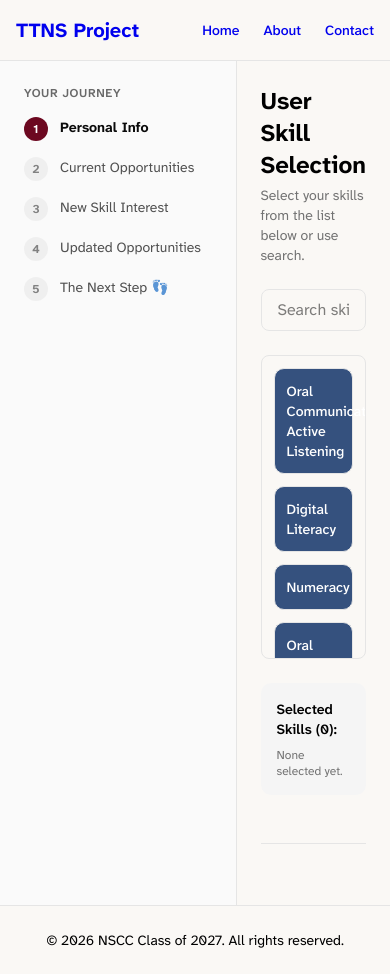
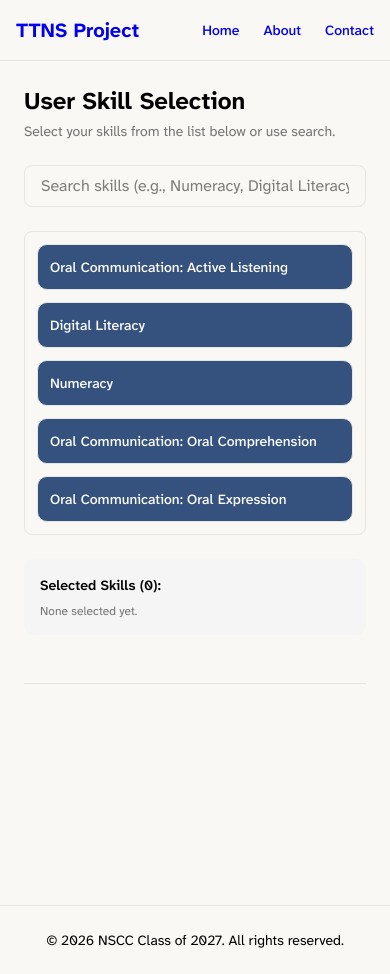
Before and after one commit to jaynaugler/ttns, a Next.js app: page / in a window 390 px wide. Built offline with nearby package versions, Linux system fonts and the light colour scheme.

Commit message:
Fixed skills selection on mobile

```diff
--- a/next.config.ts
+++ b/next.config.ts
@@ -2,6 +2,7 @@ import type { NextConfig } from "next";
 
 const nextConfig: NextConfig = {
   /* config options here */
+  allowedDevOrigins: ["*.trycloudflare.com"],
   cacheComponents: true,
   partialPrefetching: true,
   reactCompiler: true,
--- a/src/app/layout.tsx
+++ b/src/app/layout.tsx
@@ -16,7 +16,7 @@ export default function RootLayout({ children }: LayoutProps<"/">) {
         <Header />
         <div className="flex flex-1">
           <Sidebar />
-          <main className="flex-1">
+          <main className="min-w-0 flex-1">
             {children}
           </main>
         </div>
--- a/src/components/sidebar.tsx
+++ b/src/components/sidebar.tsx
@@ -10,7 +10,7 @@ export function Sidebar() {
   ];
 
   return (
-    <aside className="w-64 bg-sidebar text-sidebar-foreground border-r min-h-full">
+    <aside className="hidden w-64 shrink-0 bg-sidebar text-sidebar-foreground border-r min-h-full md:block">
       <nav aria-label="Your Journey" className="p-6">
         <h2 className="text-xs font-semibold uppercase tracking-wider opacity-60 mb-4">Your Journey</h2>
         <ul className="space-y-4">
```
Also changed, not shown: 1 other file (tests, documents, lock files or other folders).
